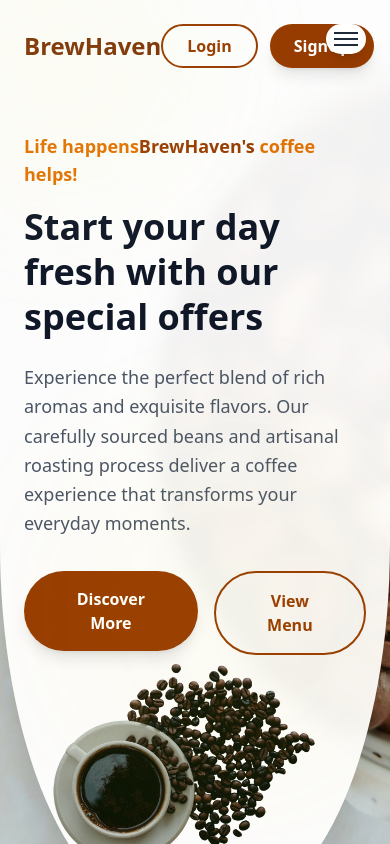
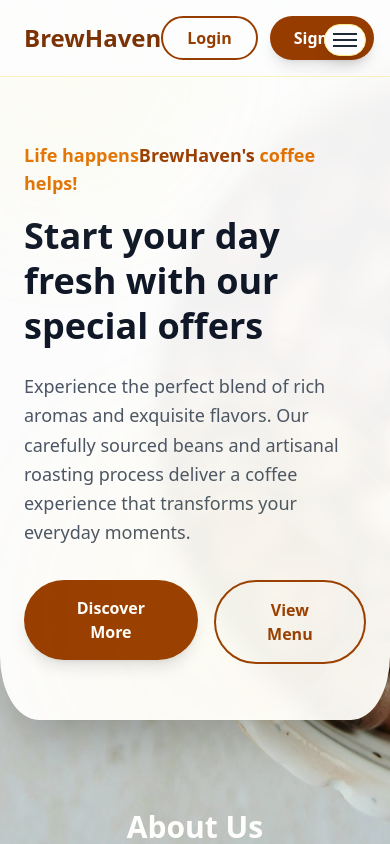
Before and after one commit to sigma700/BrewHaven-Client, a React (Vite) app in the folder vite-project/: page / in a window 390 px wide. Shown: the top 844 px of the page. Built offline with nearby package versions, Linux system fonts and the light colour scheme.

Commit message:
final commit

```diff
--- a/vite-project/src/pages/Landing.jsx
+++ b/vite-project/src/pages/Landing.jsx
@@ -103,9 +103,9 @@ const Landing = () => {
 
   return (
     <main className="min-h-screen bg-cover bg-[url(/src/assets/alin-luna-lGl3spVIU0g-unsplash.jpg)] bg-fixed">
-      <div className="bg-white/95 backdrop-blur-sm rounded-b-[40%] lg:rounded-b-[30%] shadow-2xl">
-        <section className="p-6 lg:p-12 lg:flex flex-col lg:gap-32">
-          <nav className="flex justify-between items-center">
+      <nav className="sticky top-0 z-50 bg-white/95 backdrop-blur-sm border-b border-amber-200/50 py-4">
+        <div className="container mx-auto px-6 lg:px-12">
+          <div className="flex justify-between items-center">
             {/* Logo */}
             <p className="font-extrabold text-2xl lg:text-3xl text-amber-900">
               <a
@@ -118,13 +118,14 @@ const Landing = () => {
 
             {/* Navigation Links */}
             <ul className="hidden lg:flex gap-8">
-              {["Home", "About", "Products", "Blog", "Contacts"].map((item) => (
+              {["Home", "About", "Products", "Blog", "Contact"].map((item) => (
                 <li key={item}>
                   <a
                     href={`#${item.toLowerCase()}`}
-                    className="text-gray-700 hover:text-amber-800 font-medium transition-colors duration-200"
+                    className="text-gray-700 hover:text-amber-800 font-medium transition-colors duration-200 relative group"
                   >
                     {item}
+                    <span className="absolute bottom-0 left-0 w-0 h-0.5 bg-amber-800 transition-all duration-200 group-hover:w-full"></span>
                   </a>
                 </li>
               ))}
@@ -139,16 +140,22 @@ const Landing = () => {
                 SignUp
               </button>
             </div>
-          </nav>
+          </div>
+        </div>
+      </nav>
 
-          <button className="lg:hidden fixed top-6 right-6 z-50 p-2 bg-white rounded-full shadow-lg">
-            <div className="w-6 h-0.5 bg-gray-800 mb-1"></div>
-            <div className="w-6 h-0.5 bg-gray-800 mb-1"></div>
-            <div className="w-6 h-0.5 bg-gray-800"></div>
-          </button>
+      {/* Mobile Menu Button */}
+      <button className="lg:hidden fixed top-6 right-6 z-50 p-2 bg-white rounded-full shadow-lg border border-amber-200">
+        <div className="w-6 h-0.5 bg-gray-800 mb-1"></div>
+        <div className="w-6 h-0.5 bg-gray-800 mb-1"></div>
+        <div className="w-6 h-0.5 bg-gray-800"></div>
+      </button>
 
-          <section className="lg:flex justify-around">
-            <div className="mt-16 lg:mt-0 max-w-2xl">
+      {/* Hero Section */}
+      <div className="bg-white/95 backdrop-blur-sm rounded-b-[10%] md:rounded-b-[20%] lg:rounded-b-[30%] shadow-2xl">
+        <section className="p-6 lg:p-12 lg:flex flex-col lg:gap-32 pt-8">
+          <section className="lg:flex justify-around items-center">
+            <div className="mt-8 lg:mt-0 max-w-2xl">
               <h3 className="text-lg lg:text-xl text-amber-600 mb-4 font-semibold">
                 Life happens
                 <span className="text-amber-800 font-bold">
@@ -156,18 +163,15 @@ const Landing = () => {
                 </span>{" "}
                 coffee helps!
               </h3>
-
               <h1 className="text-4xl lg:text-6xl font-extrabold text-gray-900 mb-6 leading-tight">
                 Start your day fresh with our special offers
               </h1>
-
               <p className="text-lg lg:text-xl text-gray-600 mb-8 leading-relaxed">
                 Experience the perfect blend of rich aromas and exquisite
                 flavors. Our carefully sourced beans and artisanal roasting
                 process deliver a coffee experience that transforms your
                 everyday moments.
               </p>
-
               <div className="flex gap-4">
                 <a href="#about">
                   <button className="px-8 py-4 bg-amber-800 text-white font-bold rounded-full hover:bg-amber-700 transition-all duration-300 shadow-lg hover:shadow-xl transform hover:-translate-y-1">
@@ -181,11 +185,11 @@ const Landing = () => {
                 </a>
               </div>
             </div>
-            <div>
+            <div className="mt-8 lg:mt-0">
               <img
-                className="w-full lg:max-h-[700px] rounded-2xl"
+                className="w-full hidden lg:block lg:max-h-[700px] rounded-2xl"
                 src="/src/assets/julia-florczak-Y6O6PHJRQms-unsplash-Photoroom.png"
-                alt=""
+                alt="BrewHaven Coffee"
               />
             </div>
           </section>
@@ -273,7 +277,7 @@ const Landing = () => {
               Product added to cart successfully!
             </motion.div>
           )}
-          {/* TODO:IMPROVE THE UI OF THE SUCCESS AND ERROR MESSAGES */}
+
           {error && (
             <motion.div
               initial={{opacity: 0, y: -10}}
@@ -287,7 +291,6 @@ const Landing = () => {
           {/* Product Grid */}
           <div className="grid lg:grid-cols-3 md:grid-cols-2 grid-cols-1 gap-10">
             {products.map((product, index) => {
-              // Check if product is in cart and get its quantity Tto avoid adding null objects to the cart
               const cartItem = cart.find((item) => item.id === product.id);
               const quantity = cartItem ? cartItem.quantity : 0;
 
@@ -309,7 +312,6 @@ const Landing = () => {
                       {product.price}
                     </div>
 
-                    {/* Quantity Badge */}
                     {quantity > 0 && (
                       <div className="absolute top-5 left-5 bg-amber-900 text-white w-8 h-8 rounded-full flex items-center justify-center font-bold text-sm">
                         {quantity}
@@ -317,7 +319,6 @@ const Landing = () => {
                     )}
                   </div>
 
-                  {/* Product Details */}
                   <div className="p-6">
                     <h3 className="text-2xl font-bold text-amber-900 mb-2">
                       {product.name}
@@ -344,7 +345,6 @@ const Landing = () => {
                       )}
                     </div>
 
-                    {/* Quantity Controls */}
                     {quantity > 0 && (
                       <div className="flex items-center justify-center gap-3 mt-3">
                         <button
@@ -381,7 +381,6 @@ const Landing = () => {
               </button>
             </Link>
 
-            {/* clear cart button */}
             {cart.length > 0 && (
               <button
                 onClick={clearCart}
@@ -398,12 +397,12 @@ const Landing = () => {
       </section>
 
       {/* blogs section */}
-      <section className="bg-amber-100">
+      <section id="blog" className="bg-amber-100">
         <BlogGrid />
       </section>
 
       {/* contact us section */}
-      <section>
+      <section id="contact">
         <ContactForm />
       </section>
 
```
